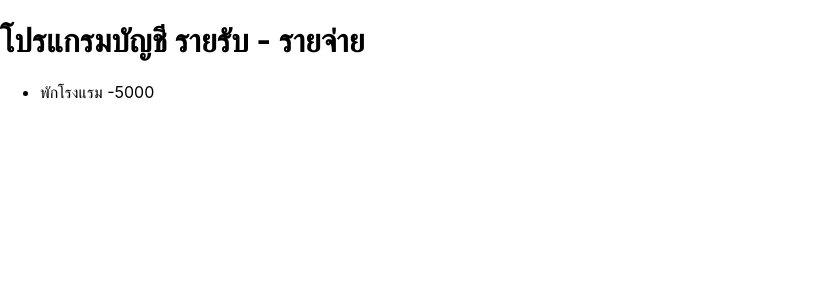
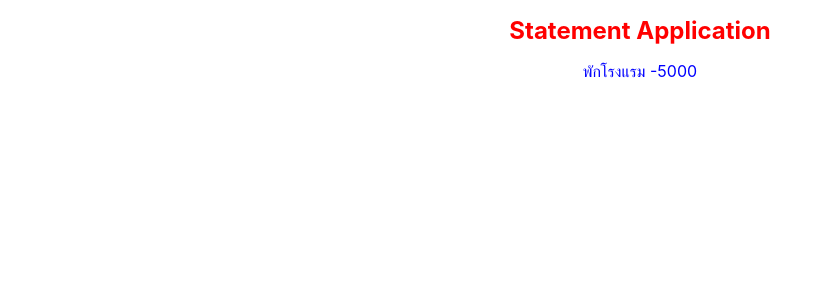
Before and after one commit to chxmek/react-basic, a React (Create React App) app: page / in a window 1280 px wide. Shown: the top 300 px of the page, without its empty margins (0-833 px from the left). Built offline with nearby package versions, Linux system fonts and the light colour scheme.

Commit message:
add style

```diff
--- a/src/App.js
+++ b/src/App.js
@@ -1,9 +1,12 @@
 import Transaction from "./components/Transaction";
 
-function App() {            // parent component >> App
-  return (                  // children component >> Title, Description, Transaction, ...
+function App() {    // parent component >> App, children component >> Title, Description, Transaction, ...
+
+  const design = {color:'red', textAlign:"center", fontSize:"1.5rem"}
+
+  return (
     <div>
-      <h1>โปรแกรมบัญชี รายรับ - รายจ่าย</h1>
+      <h1 style={design}>Statement Application</h1>
       <Transaction />
     </div>
   );
--- /dev/null
+++ b/src/components/Item.css
@@ -0,0 +1,5 @@
+.item{
+    color:blue;
+    text-align: center;
+    list-style-type:none;
+}
--- a/src/components/Item.js
+++ b/src/components/Item.js
@@ -1,8 +1,10 @@
+import './Item.css'
+
 const Item = ()=> {
   const name = "พักโรงแรม"   // เพิ่มตัวแปร
   const amount = 5000
   return (
-    <li>
+    <li className="item">
       {name} <span>-{amount}</span>
     </li>
   );
--- /dev/null
+++ b/src/components/Transaction.css
@@ -0,0 +1,4 @@
+.item-list{
+    padding: 0;
+    margin-bottom: 40px;
+}
--- a/src/components/Transaction.js
+++ b/src/components/Transaction.js
@@ -1,11 +1,12 @@
-import Item from "./Item"
+import Item from "./Item";
+import "./Transaction.css";
 
 const Transaction = () => {
   return (
-    <ul>
+    <ul className="item-list">
       <Item />
     </ul>
   );
 };
 
-export default Transaction
+export default Transaction;
```
